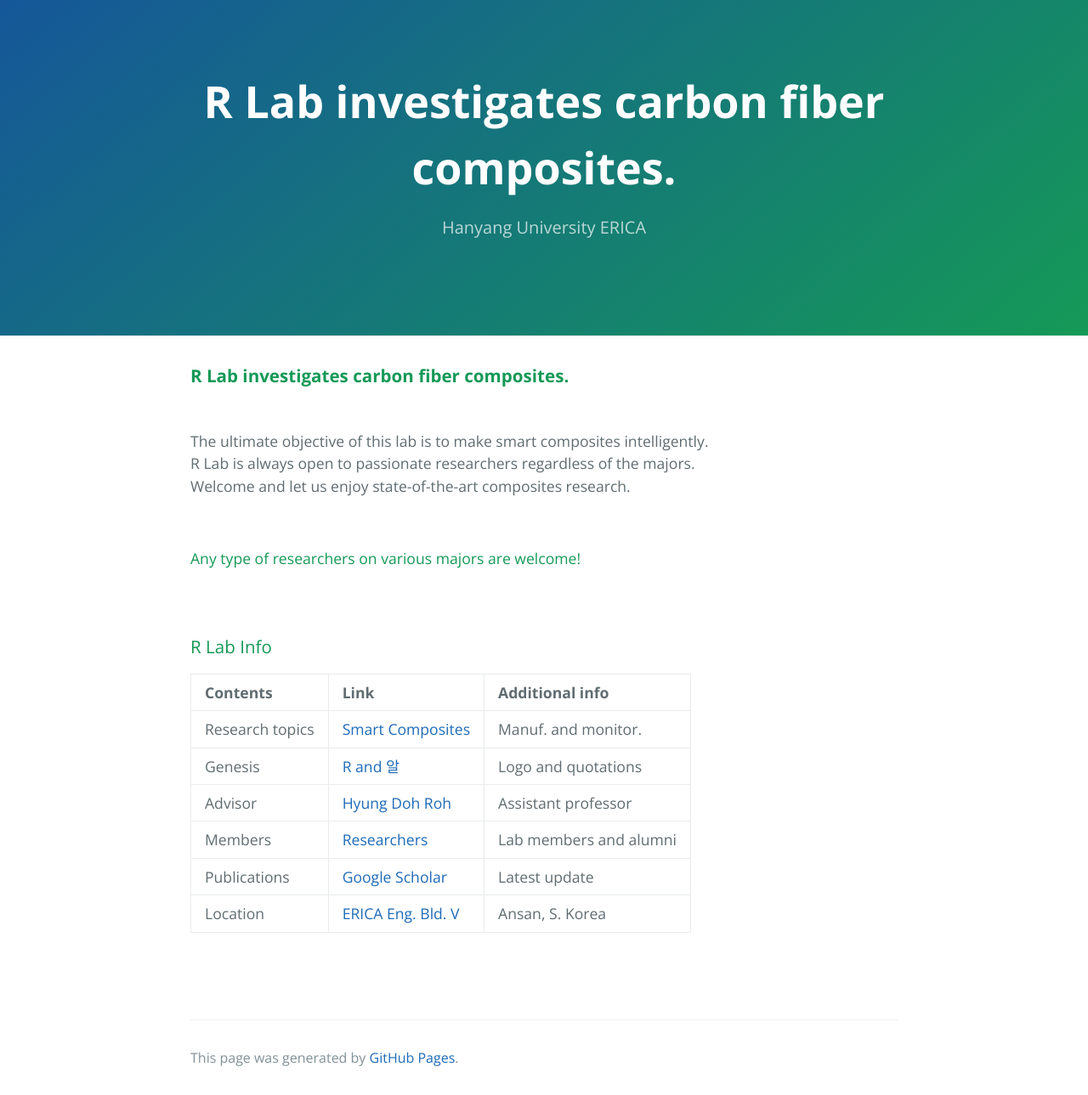
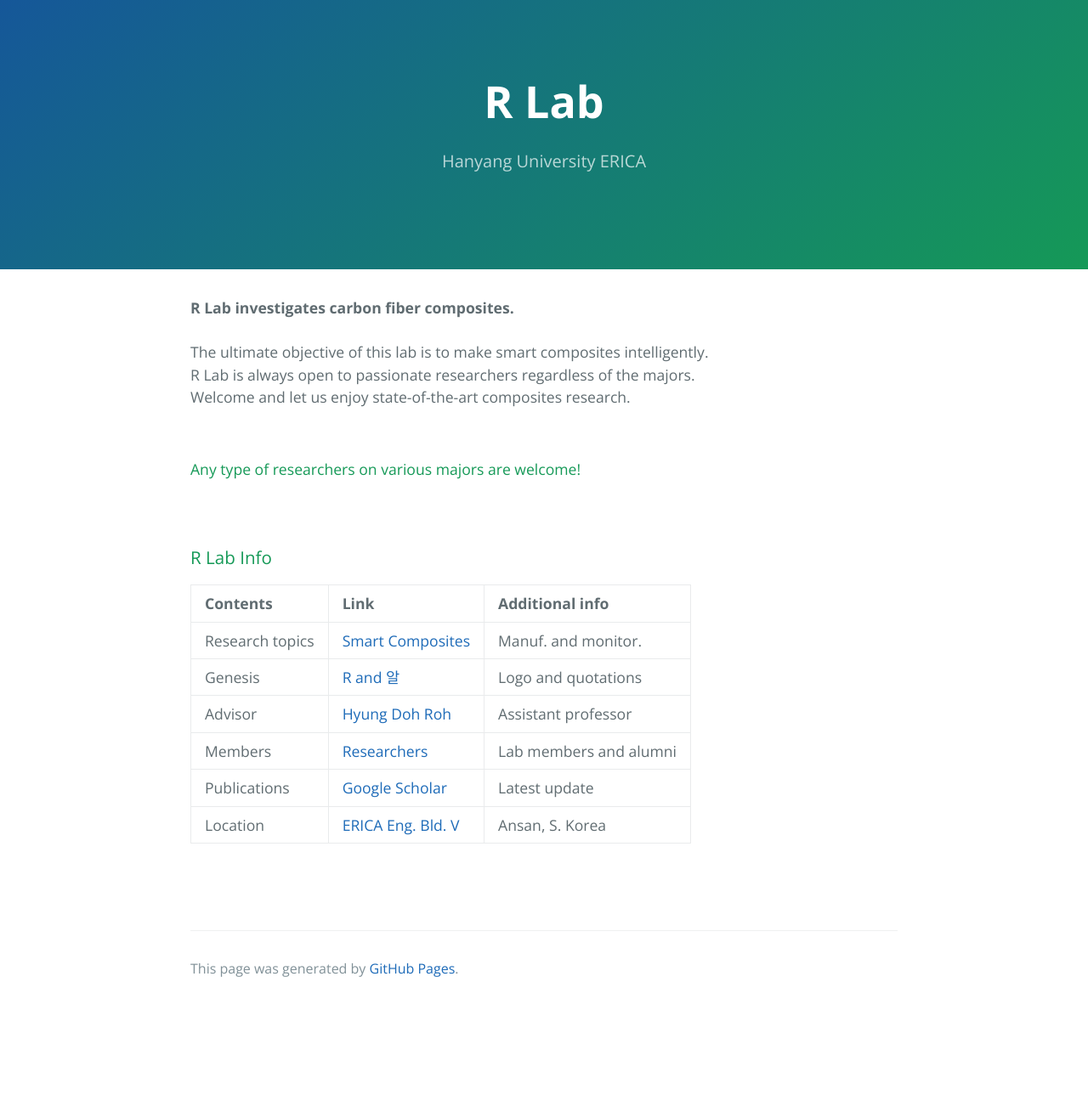
Before and after one commit to rhd1213/rhd1213.github.io, a Jekyll site: the page built from index.md, in a window 1280 px wide. Shown: the whole page at 85% size. Built offline with Jekyll 4.4.1, drawn with Linux system fonts in a browser that asks for light colours; our own code applies the rules of GitHub Pages for plain Markdown files; after the commit the page ends 1184 px from its top, so only the background shows below that.

Commit message:
Update index.md

```diff
--- a/index.md
+++ b/index.md
@@ -1,4 +1,4 @@
-### **R Lab investigates carbon fiber composites.** <br><br>
+ **R Lab investigates carbon fiber composites.** <br><br>
 The ultimate objective of this lab is to make smart composites intelligently. <br>
 R Lab is always open to passionate researchers regardless of the majors. <br>
 Welcome and let us enjoy state-of-the-art composites research. <br>
```
